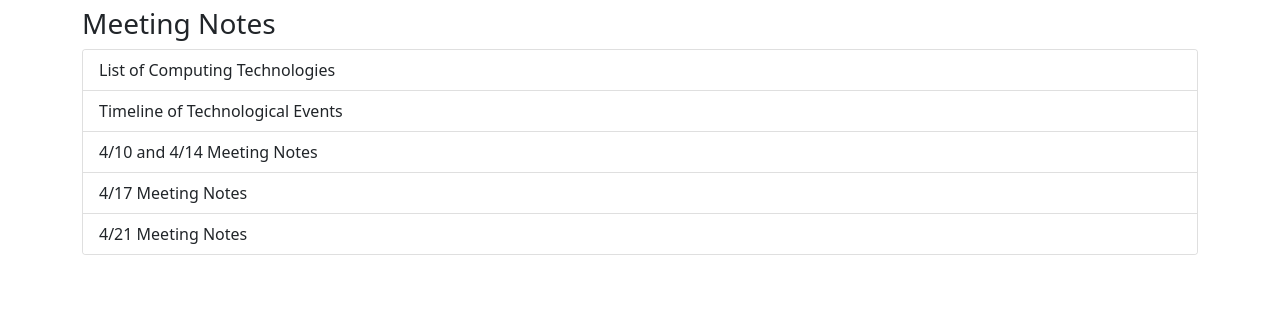
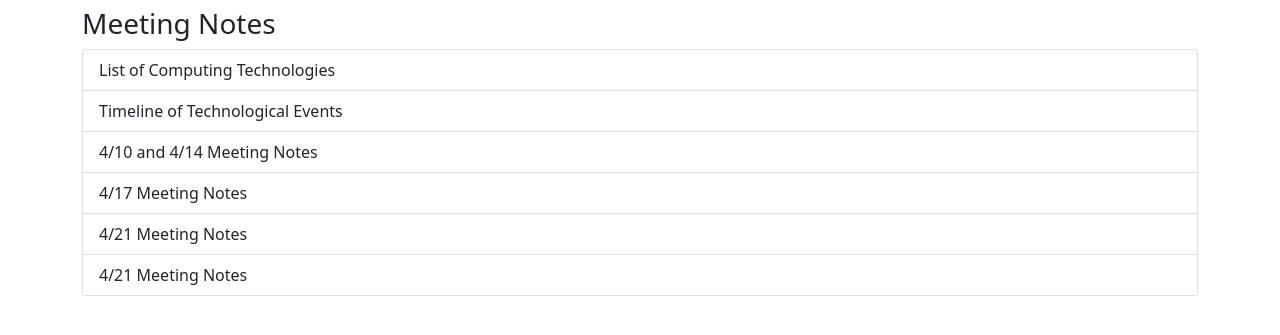
Before and after one commit to liamrathke/cs3043, a plain HTML site: page index.html in a window 1280 px wide. Shown: the part 89-424 px from the top of the page. Drawn offline with nearby package versions, Linux system fonts and the light colour scheme.

```diff
--- a/index.html
+++ b/index.html
@@ -18,6 +18,7 @@
           <a class="list-group-item" href="https://docs.google.com/document/d/1wzUZ_sCVZxpwYIIlZ9vdkqS65CIiE71OQF4Lg7DL3RY">4/10 and 4/14 Meeting Notes</a>
           <a class="list-group-item" href="https://docs.google.com/document/d/1j3SxTxS6MFQZQGnkE97Ism521yKLkjkowtxy78RldGs">4/17 Meeting Notes</a>
           <a class="list-group-item" href="https://docs.google.com/document/d/1D2J4e5vTLmPP8_N_A9Zr2jxBOaLwAhAcAFC_vfytabE">4/21 Meeting Notes</a>
+          <a class="list-group-item" href="https://docs.google.com/document/d/1H5TS6QedtX_yJw0QHeG_tWGd7Dj4Gu7LXydBfZwAz8g">4/21 Meeting Notes</a>
         </ul>
       </div>
     </div>
```
